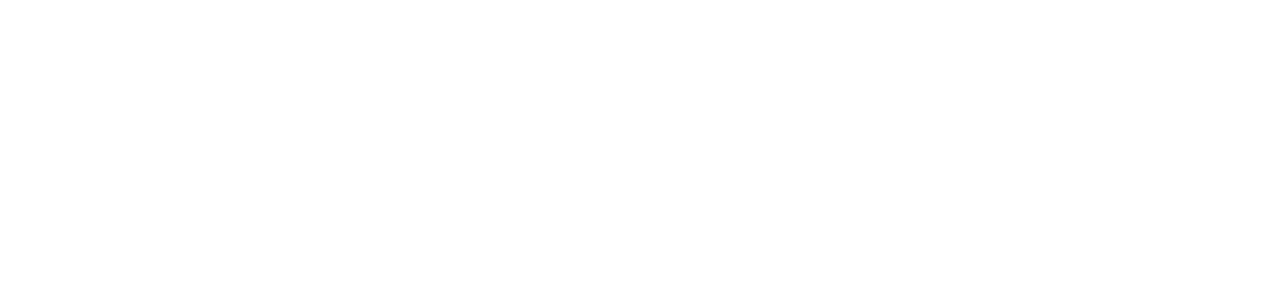
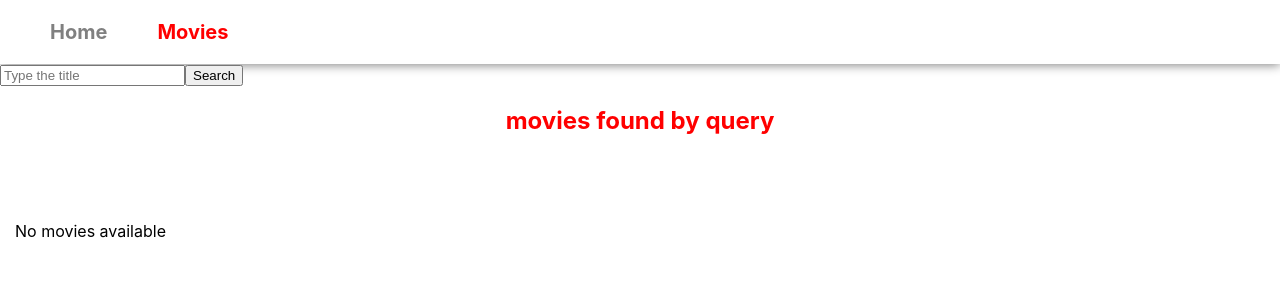
Before and after one commit to IamLoren/goit-react-hw-05-movies, a React (Create React App) app: page /movies in a window 1280 px wide. Shown: the top 300 px of the page. Built offline with nearby package versions, Linux system fonts and the light colour scheme.

Commit message:
added queryFunction

```diff
--- a/src/components/MovieGallery/MovieGallery.jsx
+++ b/src/components/MovieGallery/MovieGallery.jsx
@@ -1,11 +1,11 @@
 import React from 'react';
 import MovieCard from 'components/MovieCard/MovieCard';
-import {StyledUl, StyledTitle, StyledSection} from './MovieGallery.styled'
+import { StyledUl, StyledTitle, StyledSection } from './MovieGallery.styled';
 
-const MovieGallery = ({movies}) => {
+const MovieGallery = ({ movies, title }) => {
   return (
     <StyledSection>
-        <StyledTitle>The best films chosen by the audience</StyledTitle>
+      <StyledTitle>{title}</StyledTitle>
       <StyledUl>
         {movies && movies.length > 0 ? (
           movies.map(({ title, id, poster_path }) => (
@@ -16,8 +16,7 @@ const MovieGallery = ({movies}) => {
         )}
       </StyledUl>
     </StyledSection>
+  );
+};
 
-  )
-}
-
-export default MovieGallery
+export default MovieGallery;
--- /dev/null
+++ b/src/components/SearchForm/SearchForm.jsx
@@ -0,0 +1,16 @@
+import React from 'react';
+
+const SearchForm = ({query, handleFormSubmit}) => {
+  return (
+    <section className="searchSection">
+      <div className="container">
+        <form onSubmit={handleFormSubmit}>
+          <input type="search" name="query" placeholder="Type the title" />
+          <button type="submit">Search</button>
+        </form>
+      </div>
+    </section>
+  );
+};
+
+export default SearchForm;
--- a/src/index.js
+++ b/src/index.js
@@ -5,7 +5,7 @@ import { App } from 'components/App';
 import './index.css';
 
 ReactDOM.createRoot(document.getElementById('root')).render(
-  <BrowserRouter basename='goit-react-hw-05-movies'>
+  <BrowserRouter /*basename='/goit-react-hw-05-movies'*/>
     <App />
   </BrowserRouter>
 );
--- a/src/pages/Home.jsx
+++ b/src/pages/Home.jsx
@@ -11,7 +11,7 @@ import MovieGallery from 'components/MovieGallery/MovieGallery.jsx';
 useEffect(() => {
 const getMovies = async () => {
   try {
-    const res = await getAllMovies();
+    const res = await getAllMovies('/trending/movie/day');
     setMovies(res.results)
   } catch (error) {
     console.log(error)
@@ -20,12 +20,11 @@ const getMovies = async () => {
 getMovies();
 }, [])
 
-const memoizedMovies = useMemo(() => movies, [movies]);
 
   return (
     <>
     <Header />
-    <MovieGallery movies={memoizedMovies} />
+    <MovieGallery title='Trending today' movies={movies} />
     </>
   );
 };
--- a/src/pages/Movies.jsx
+++ b/src/pages/Movies.jsx
@@ -1,9 +1,43 @@
-import React from 'react';
+import {useState, useEffect} from 'react';
 import Header from '../components/Header/Header.jsx';
+import SearchForm from 'components/SearchForm/SearchForm.jsx';
+import MovieGallery from 'components/MovieGallery/MovieGallery.jsx';
+import { getAllMovies } from 'services/api.js';
 
  const Movies = () => {
+
+const [query, setQuery] = useState('');
+const [moviesByQuery, setMoviesByQuery] = useState([]);
+
+const handleFormSubmit = (event) => {
+  event.preventDefault();
+  setQuery(event.target.query.value);
+}
+
+useEffect(() => {
+  if(query) {
+     const getMovies = async () => {
+    try {
+      const res = await getAllMovies('/search/movie', query);
+      setMoviesByQuery(res.results);
+      console.log(res.results)
+    } catch (error) {
+      console.log(error)
+    }
+  }
+  getMovies();
+  }
+},[query])
+
+console.log(query)
   return (
+    <>
     <Header />
+    <main>
+      <SearchForm query={query} handleFormSubmit={handleFormSubmit}/>
+      <MovieGallery title='movies found by query' movies={moviesByQuery}/>
+    </main>
+    </>
   );
 };
 
--- a/src/services/api.js
+++ b/src/services/api.js
@@ -3,25 +3,12 @@ import axios from 'axios';
 axios.defaults.baseURL = 'https://api.themoviedb.org/3';
 const KEY = '25d5768f21131594e931abf62b991011';
 
-export const getAllMovies = async () => {
+export const getAllMovies = async (endpoint, query) => {
   const params = new URLSearchParams({
     api_key: KEY,
-    append_to_response: 'videos, images',
+    append_to_response: 'videos',
+    query,
   });
-  const response = await axios.get(`/trending/movie/day?${params}`);
+  const response = await axios.get(`${endpoint}?${params}`);
   return response.data;
 };
-
-// ПО ЗАПИТУ
-
-export const getMoviesByQuery = async (queryParams, page) => {
-  const params = new URLSearchParams({
-    key: KEY,
-    q: queryParams,
-    page,
-  });
-
-const  response = await axios.get(`?${params}`);
-
-  return response.data;
-};
```
Lines whose indentation alone changed are shown as unchanged.
